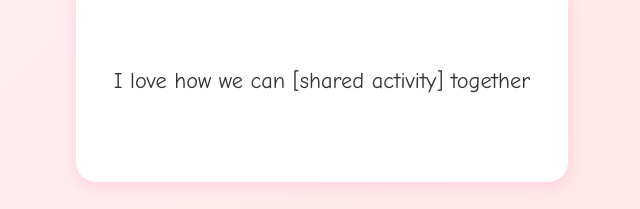
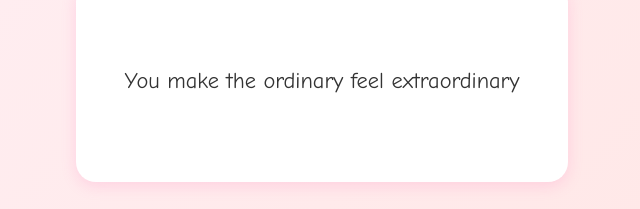
Before and after one commit to mhdnabeel-web/lovealarm, a plain HTML site: page index.html in a window 1280 px wide. Shown: the part 222-431 px from the top of the page, 318-958 px from the left. Drawn offline with Linux system fonts and the light colour scheme.

Commit message:
Update index.html

```diff
--- a/index.html
+++ b/index.html
@@ -114,10 +114,21 @@
     <script>
         // Love reasons database
         let loveReasons = JSON.parse(localStorage.getItem('loveReasons')) || [
-            "Your smile makes my heart skip a beat",
-            "The way you [specific action] shows how caring you are",
-            "I love how we can [shared activity] together",
-            "You inspire me to be a better person every day"
+    "Your smile makes my heart skip a beat",
+    "You inspire me to be a better person every day",
+    "You understand me even when I don't say a word",
+    "Every moment with you feels like magic",
+    "Your presence brings me peace and joy",
+    "You support my dreams like they're your own",
+    "You make the ordinary feel extraordinary",
+    "Your laugh is my favorite sound",
+    "You love me even at my worst",
+    "You're my safe place in a chaotic world",
+    "You challenge me in all the right ways",
+    "Your eyes tell a story I never get tired of reading",
+    "You're thoughtful in ways most people overlook",
+    "You make me believe in forever",
+    "You make love feel effortless and real"
         ];
 
         // Daily message logic for 2:53 AM
```
